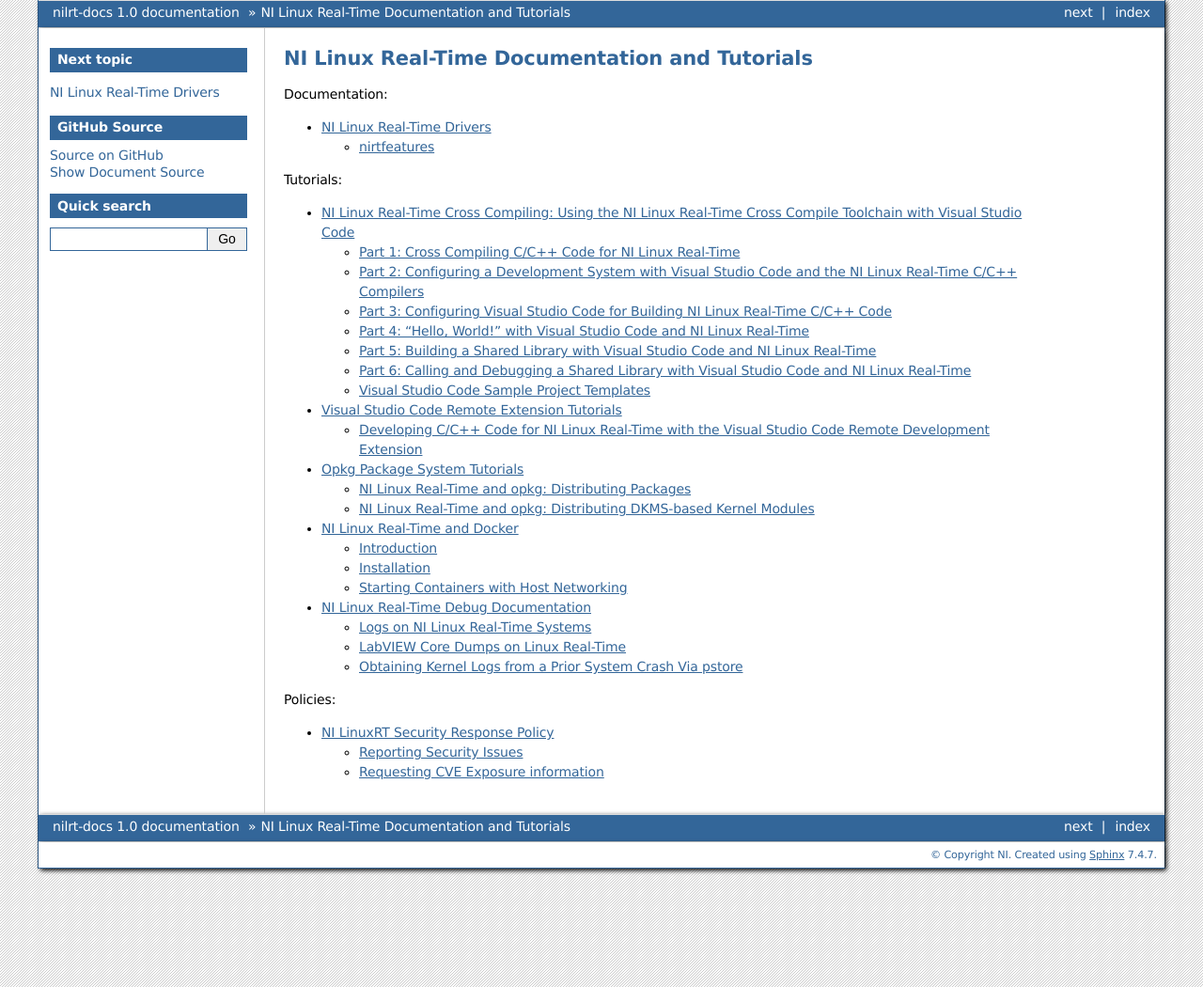
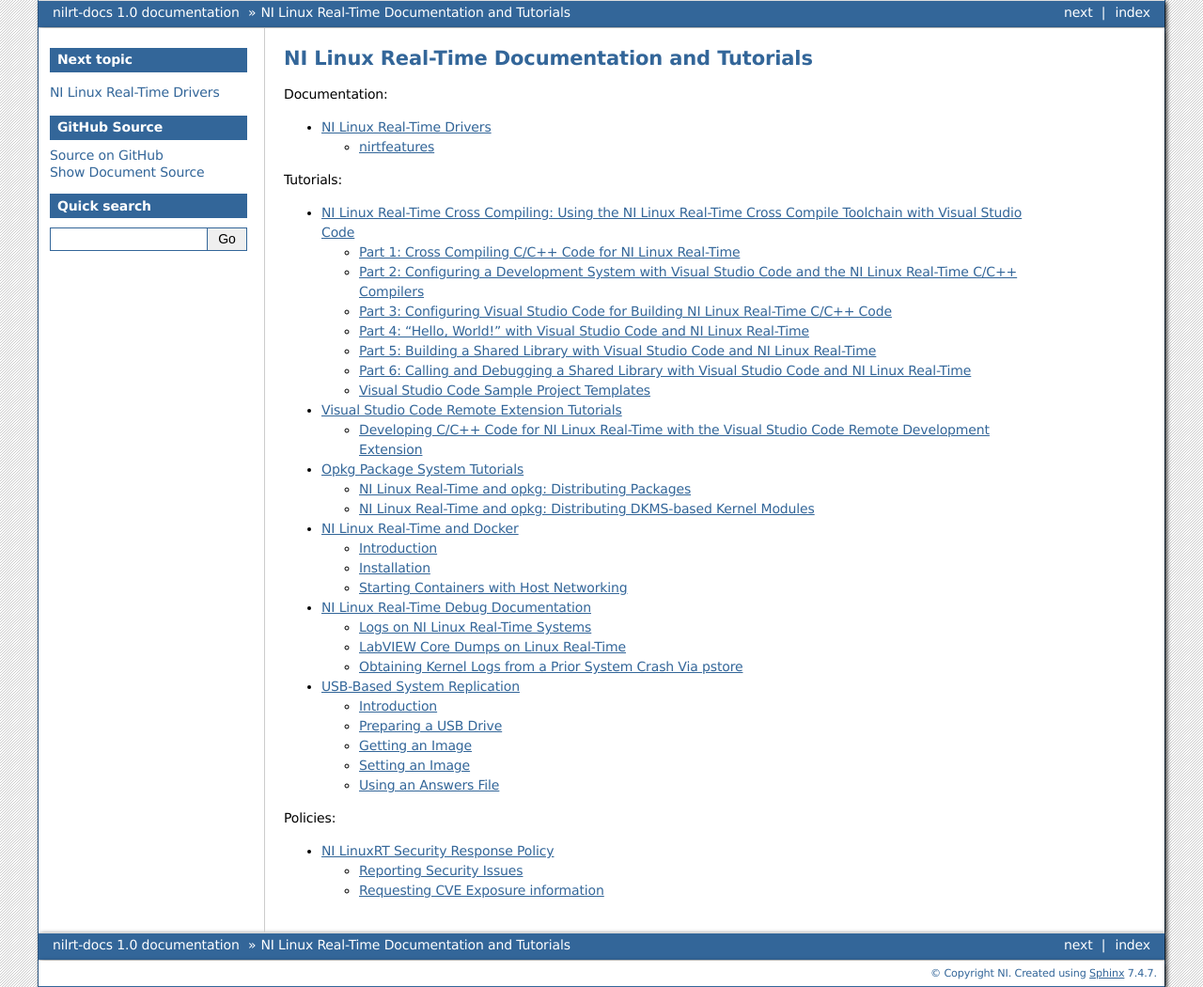
Before and after one commit to ni/nilrt-docs, a Sphinx documentation site: the page built from docs/source/index.rst, in a window 1280 px wide. Shown: the whole page at 94% size. Built offline with Sphinx 7.4.7, drawn with Linux system fonts in a browser that asks for light colours; some of the changed lines change nothing that is shown.

Commit message:
system_replication: Document USB-based system replication
Signed-off-by: Chaitanya Vadrevu <chaitanya.vadrevu@ni.com>

```diff
--- a/docs/source/index.rst
+++ b/docs/source/index.rst
@@ -18,6 +18,7 @@
    opkg/opkg_tutorials_index
    docker/docker
    troubleshooting/troubleshooting_index
+   system_replication/system_replication
 
 .. toctree::
     :maxdepth: 2
--- /dev/null
+++ b/docs/source/system_replication/system_replication.rst
@@ -0,0 +1,134 @@
+==================================================
+USB-Based System Replication
+==================================================
+
+.. contents:: Table of Contents
+   :depth: 2
+   :local:
+
+Introduction
+============
+
+The `USB-based system replication` feature allows saving the full disk image of an x64
+based NI Linux RT capable target and applying it to same or different target(s) of the
+same model.
+
+This feature will replicate all disk contents, including safemode, runmode, drivers,
+other installed software, settings, and user files.
+
+Some settings such as Hostname, SSH keys, Salt Minion ID, that uniquely identify a
+target on a network are not replicated to prevent conflicts on the network.
+
+Preparing a USB Drive
+=====================
+
+Complete the following steps to prepare a USB drive. These steps are meant to be
+performed on a Windows system with the NI Linux RT System Image installed.
+
+
+Format a USB drive with **FAT32** File System and set **NIRECOVERY** as Volume label.
+
+   .. image:: media/format_usb.png
+     :width: 400
+
+
+Mount `nilrt-recovery-media-x64.iso` found under
+`C:\\Program Files (x86)\\National Instruments\\RT Images\\Utilities\\Linux RT Safemode\\<version 24.8 and above>`
+and copy the contents to the USB drive.
+Do **not** write the entire iso file to the USB drive.
+
+.. note::
+   Only `nilrt-recovery-media-x64.iso` included with version 24.8 and above of
+   NI Linux RT System Image can be used to create a USB drive capable of system replication.
+
+Getting an Image
+================
+
+The USB drive prepared above can be used to make a system image of an x64 NI Linux RT target.
+
+To make a system image, connect the USB drive to the NI Linux RT target, reboot the target,
+and boot to the USB drive.
+The boot order might need to be manually changed in order to boot from the USB drive.
+
+When the following menu appears, select the **Get Image** menu option.
+
+   .. image:: media/boot_menu.png
+
+Enter a name for the image (make sure there are no spaces or special characters
+except `-`) or accept the provided name.
+
+   .. image:: media/get_image_name.png
+
+Getting the image can take a few minutes depending on the amount of user data and
+write speed of the USB drive. The progress bar will keep moving to show progress.
+
+   .. image:: media/get_image_progress.png
+
+The image will be saved to the USB drive under `Images/<NameOfSystemImage>`.
+
+The tool will estimate if the available space on the USB drive will be sufficient to
+store the contents of all partitions.
+If there is insufficient space an error will be displayed.
+
+When the operation is complete, the following prompt will be shown.
+The USB drive can then be removed. Type `reboot`, and press Enter to reboot the target.
+
+   .. image:: media/get_image_done.png
+
+Setting an Image
+================
+
+The USB drive prepared above can be used to apply a system image to an x64 NI Linux RT target.
+
+To apply a system image, connect the USB drive to the NI Linux RT target, reboot the target,
+and boot to the USB drive.
+The boot order might need to be manually changed in order to boot from the USB drive.
+
+When the menu appears, select the **Set Image** menu option.
+
+All images that are available on the USB drive and are compatible with the target
+will be listed. Select one by entering the corresponding number and press Enter.
+
+   .. image:: media/set_image_name.png
+
+Confirm to begin applying the specified image by entering `y`.
+
+   .. image:: media/set_image_confirmation.png
+
+A progress bar will keep moving to show progress.
+
+   .. image:: media/set_image_progress.png
+
+When the operation is complete, the following prompt will be shown.
+The USB drive can then be removed. Type `reboot`, and press Enter to reboot the target.
+
+   .. image:: media/set_image_done.png
+
+Using an Answers File
+=====================
+
+A file named `ni_provisioning.answers` can be placed in the root directory of the
+USB drive to disable interactive user prompts.
+Each prompt has a corresponding variable that can be set to the desired value.
+
+For example, creating an `ni_provisioning.answers` file in the root directory of
+the USB drive with the following contents will disable all user prompts for
+`Get Image` and `Set Image` operations.
+
+When "Get Image" is selected in the boot menu, the saved image will be named
+"NameOfSystemImage" and the target will be powered off after the image is made.
+
+When "Set Image" is selected in the boot menu, an image on the USB drive named
+"NameOfSystemImage" will be selected, the confirmation to repartition prompt will
+be confirmed, and the target will be powered off after the image is applied.
+
+.. code:: text
+
+   #NI_PROVISIONING_ANSWERS_V1
+
+   # Setting this to "y" will disable the prompt asking for confirmation to repartition. Not applicable for the "Get Image" operation.
+   PROVISION_REPARTITION_TARGET="y"
+   # System Image name used for "Get Image" and "Set Image" operations. No spaces, no special characters except '-'.
+   PROVISION_SYSTEMIMAGE_NAME="NameOfSystemImage"
+   # Controls what action is performed after the "Get Image" or "Set Image" operation is complete. Accepted values are "reboot", "poweroff", and "shell".
+   PROVISION_REBOOT_METHOD="poweroff"
```
Also changed, not shown: docs/source/system_replication/media/boot_menu.png (added), docs/source/system_replication/media/format_usb.png (added), docs/source/system_replication/media/get_image_done.png (added), docs/source/system_replication/media/get_image_name.png (added), docs/source/system_replication/media/get_image_progress.png (added), docs/source/system_replication/media/set_image_confirmation.png (added), docs/source/system_replication/media/set_image_done.png (added), docs/source/system_replication/media/set_image_name.png (added), docs/source/system_replication/media/set_image_progress.png (added).
